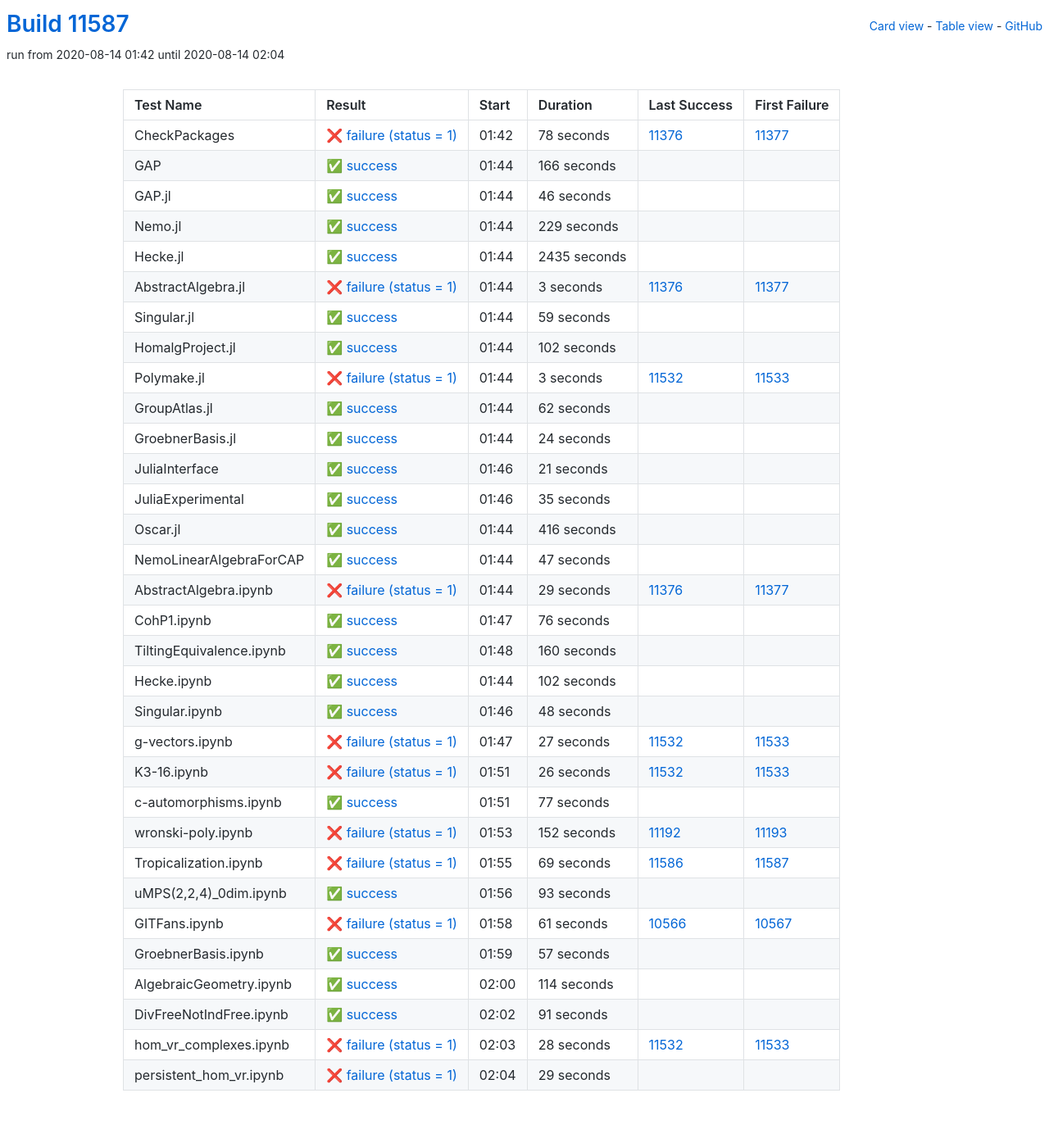
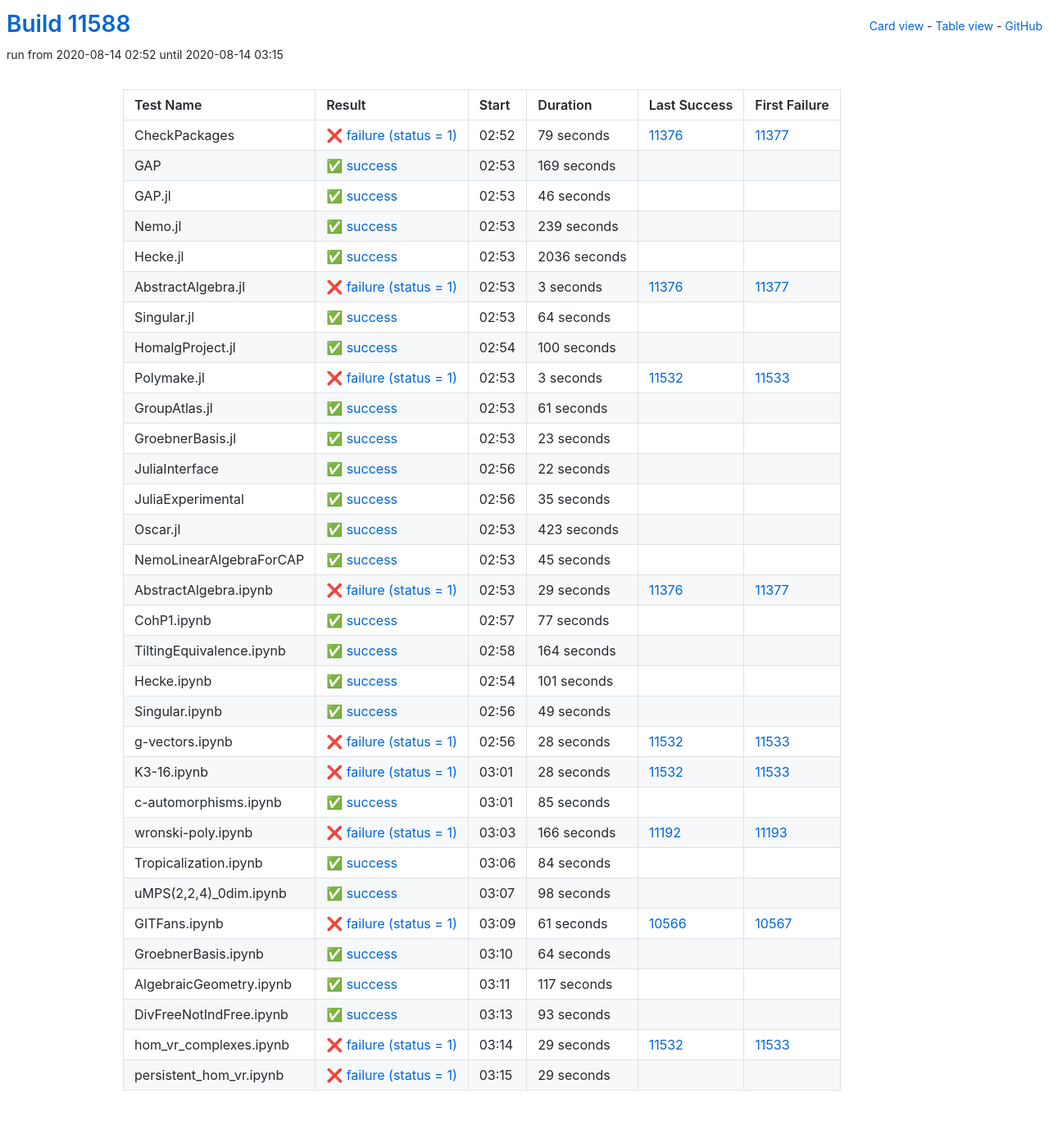
Before and after one commit to oscar-system/oscar-ci-status, a Jekyll site: the page built from table.html, in a window 1280 px wide. Shown: the whole page at 82% size. Built offline with Jekyll 4.4.1, drawn with Linux system fonts in a browser that asks for light colours.

Commit message:
Build #11588

```diff
--- a/_data/ci.yml
+++ b/_data/ci.yml
@@ -1,6 +1,6 @@
 ---
-build: 11587
-build_url: https://oscarci.mathematik.uni-kl.de/job/oscar/11587/
+build: 11588
+build_url: https://oscarci.mathematik.uni-kl.de/job/oscar/11588/
 job: oscar
 organization: oscar-system
 repo: oscar-ci-status
@@ -8,32 +8,32 @@ repourl: https://github.com/oscar-system/oscar-ci-status
 tests:
 - name: CheckPackages
   id: checkpackages
-  log: https://oscarci.mathematik.uni-kl.de/job/oscar/11587/artifact/logs/build-11587/CheckPackages.log
-  start: 2020-08-14 01:42
+  log: https://oscarci.mathematik.uni-kl.de/job/oscar/11588/artifact/logs/build-11588/CheckPackages.log
+  start: 2020-08-14 02:52
   success: false
   exitcode: 1
   status: failure
-  duration: 78
+  duration: 79
   last_success: 11376
   last_success_url: https://oscarci.mathematik.uni-kl.de/job/oscar/11376/
   first_failure: 11377
   first_failure_url: https://oscarci.mathematik.uni-kl.de/job/oscar/11377/
 - name: GAP
   id: gap
-  log: https://oscarci.mathematik.uni-kl.de/job/oscar/11587/artifact/logs/build-11587/GAP.log
-  start: 2020-08-14 01:44
+  log: https://oscarci.mathematik.uni-kl.de/job/oscar/11588/artifact/logs/build-11588/GAP.log
+  start: 2020-08-14 02:53
   success: true
   exitcode: 0
   status: success
-  duration: 166
+  duration: 169
   last_success: false
   last_success_url:
   first_failure: false
   first_failure_url:
 - name: GAP.jl
   id: gap-jl
-  log: https://oscarci.mathematik.uni-kl.de/job/oscar/11587/artifact/logs/build-11587/GAP.jl.log
-  start: 2020-08-14 01:44
+  log: https://oscarci.mathematik.uni-kl.de/job/oscar/11588/artifact/logs/build-11588/GAP.jl.log
+  start: 2020-08-14 02:53
   success: true
   exitcode: 0
   status: success
@@ -44,32 +44,32 @@ tests:
   first_failure_url:
 - name: Nemo.jl
   id: nemo-jl
-  log: https://oscarci.mathematik.uni-kl.de/job/oscar/11587/artifact/logs/build-11587/Nemo.jl.log
-  start: 2020-08-14 01:44
+  log: https://oscarci.mathematik.uni-kl.de/job/oscar/11588/artifact/logs/build-11588/Nemo.jl.log
+  start: 2020-08-14 02:53
   success: true
   exitcode: 0
   status: success
-  duration: 229
+  duration: 239
   last_success: false
   last_success_url:
   first_failure: false
   first_failure_url:
 - name: Hecke.jl
   id: hecke-jl
-  log: https://oscarci.mathematik.uni-kl.de/job/oscar/11587/artifact/logs/build-11587/Hecke.jl.log
-  start: 2020-08-14 01:44
+  log: https://oscarci.mathematik.uni-kl.de/job/oscar/11588/artifact/logs/build-11588/Hecke.jl.log
+  start: 2020-08-14 02:53
   success: true
   exitcode: 0
   status: success
-  duration: 2435
+  duration: 2036
   last_success: false
   last_success_url:
   first_failure: false
   first_failure_url:
 - name: AbstractAlgebra.jl
   id: abstractalgebra-jl
-  log: https://oscarci.mathematik.uni-kl.de/job/oscar/11587/artifact/logs/build-11587/AbstractAlgebra.jl.log
-  start: 2020-08-14 01:44
+  log: https://oscarci.mathematik.uni-kl.de/job/oscar/11588/artifact/logs/build-11588/AbstractAlgebra.jl.log
+  start: 2020-08-14 02:53
   success: false
   exitcode: 1
   status: failure
@@ -80,32 +80,32 @@ tests:
   first_failure_url: https://oscarci.mathematik.uni-kl.de/job/oscar/11377/
 - name: Singular.jl
   id: singular-jl
-  log: https://oscarci.mathematik.uni-kl.de/job/oscar/11587/artifact/logs/build-11587/Singular.jl.log
-  start: 2020-08-14 01:44
+  log: https://oscarci.mathematik.uni-kl.de/job/oscar/11588/artifact/logs/build-11588/Singular.jl.log
+  start: 2020-08-14 02:53
   success: true
   exitcode: 0
   status: success
-  duration: 59
+  duration: 64
   last_success: false
   last_success_url:
   first_failure: false
   first_failure_url:
 - name: HomalgProject.jl
   id: homalgproject-jl
-  log: https://oscarci.mathematik.uni-kl.de/job/oscar/11587/artifact/logs/build-11587/HomalgProject.jl.log
-  start: 2020-08-14 01:44
+  log: https://oscarci.mathematik.uni-kl.de/job/oscar/11588/artifact/logs/build-11588/HomalgProject.jl.log
+  start: 2020-08-14 02:54
   success: true
   exitcode: 0
   status: success
-  duration: 102
+  duration: 100
   last_success: false
   last_success_url:
   first_failure: false
   first_failure_url:
 - name: Polymake.jl
   id: polymake-jl
-  log: https://oscarci.mathematik.uni-kl.de/job/oscar/11587/artifact/logs/build-11587/Polymake.jl.log
-  start: 2020-08-14 01:44
+  log: https://oscarci.mathematik.uni-kl.de/job/oscar/11588/artifact/logs/build-11588/Polymake.jl.log
+  start: 2020-08-14 02:53
   success: false
   exitcode: 1
   status: failure
@@ -116,44 +116,44 @@ tests:
   first_failure_url: https://oscarci.mathematik.uni-kl.de/job/oscar/11533/
 - name: GroupAtlas.jl
   id: groupatlas-jl
-  log: https://oscarci.mathematik.uni-kl.de/job/oscar/11587/artifact/logs/build-11587/GroupAtlas.jl.log
-  start: 2020-08-14 01:44
+  log: https://oscarci.mathematik.uni-kl.de/job/oscar/11588/artifact/logs/build-11588/GroupAtlas.jl.log
+  start: 2020-08-14 02:53
   success: true
   exitcode: 0
   status: success
-  duration: 62
+  duration: 61
   last_success: false
   last_success_url:
   first_failure: false
   first_failure_url:
 - name: GroebnerBasis.jl
   id: groebnerbasis-jl
-  log: https://oscarci.mathematik.uni-kl.de/job/oscar/11587/artifact/logs/build-11587/GroebnerBasis.jl.log
-  start: 2020-08-14 01:44
+  log: https://oscarci.mathematik.uni-kl.de/job/oscar/11588/artifact/logs/build-11588/GroebnerBasis.jl.log
+  start: 2020-08-14 02:53
   success: true
   exitcode: 0
   status: success
-  duration: 24
+  duration: 23
   last_success: false
   last_success_url:
   first_failure: false
   first_failure_url:
 - name: JuliaInterface
   id: juliainterface
-  log: https://oscarci.mathematik.uni-kl.de/job/oscar/11587/artifact/logs/build-11587/JuliaInterface.log
-  start: 2020-08-14 01:46
+  log: https://oscarci.mathematik.uni-kl.de/job/oscar/11588/artifact/logs/build-11588/JuliaInterface.log
+  start: 2020-08-14 02:56
   success: true
   exitcode: 0
   status: success
-  duration: 21
+  duration: 22
   last_success: false
   last_success_url:
   first_failure: false
   first_failure_url:
 - name: JuliaExperimental
   id: juliaexperimental
-  log: https://oscarci.mathematik.uni-kl.de/job/oscar/11587/artifact/logs/build-11587/JuliaExperimental.log
-  start: 2020-08-14 01:46
+  log: https://oscarci.mathematik.uni-kl.de/job/oscar/11588/artifact/logs/build-11588/JuliaExperimental.log
+  start: 2020-08-14 02:56
   success: true
   exitcode: 0
   status: success
@@ -164,32 +164,32 @@ tests:
   first_failure_url:
 - name: Oscar.jl
   id: oscar-jl
-  log: https://oscarci.mathematik.uni-kl.de/job/oscar/11587/artifact/logs/build-11587/Oscar.jl.log
-  start: 2020-08-14 01:44
+  log: https://oscarci.mathematik.uni-kl.de/job/oscar/11588/artifact/logs/build-11588/Oscar.jl.log
+  start: 2020-08-14 02:53
   success: true
   exitcode: 0
   status: success
-  duration: 416
+  duration: 423
   last_success: false
   last_success_url:
   first_failure: false
   first_failure_url:
 - name: NemoLinearAlgebraForCAP
   id: nemolinearalgebraforcap
-  log: https://oscarci.mathematik.uni-kl.de/job/oscar/11587/artifact/logs/build-11587/NemoLinearAlgebraForCAP.log
-  start: 2020-08-14 01:44
+  log: https://oscarci.mathematik.uni-kl.de/job/oscar/11588/artifact/logs/build-11588/NemoLinearAlgebraForCAP.log
+  start: 2020-08-14 02:53
   success: true
   exitcode: 0
   status: success
-  duration: 47
+  duration: 45
   last_success: false
   last_success_url:
   first_failure: false
   first_failure_url:
 - name: AbstractAlgebra.ipynb
   id: abstractalgebra-ipynb
-  log: https://oscarci.mathematik.uni-kl.de/job/oscar/11587/artifact/logs/build-11587/AbstractAlgebra.ipynb.log
-  start: 2020-08-14 01:44
+  log: https://oscarci.mathematik.uni-kl.de/job/oscar/11588/artifact/logs/build-11588/AbstractAlgebra.ipynb.log
+  start: 2020-08-14 02:53
   success: false
   exitcode: 1
   status: failure
@@ -200,80 +200,8 @@ tests:
   first_failure_url: https://oscarci.mathematik.uni-kl.de/job/oscar/11377/
 - name: CohP1.ipynb
   id: cohp1-ipynb
-  log: https://oscarci.mathematik.uni-kl.de/job/oscar/11587/artifact/logs/build-11587/CohP1.ipynb.log
-  start: 2020-08-14 01:47
-  success: true
-  exitcode: 0
-  status: success
-  duration: 76
-  last_success: false
-  last_success_url:
-  first_failure: false
-  first_failure_url:
-- name: TiltingEquivalence.ipynb
-  id: tiltingequivalence-ipynb
-  log: https://oscarci.mathematik.uni-kl.de/job/oscar/11587/artifact/logs/build-11587/TiltingEquivalence.ipynb.log
-  start: 2020-08-14 01:48
-  success: true
-  exitcode: 0
-  status: success
-  duration: 160
-  last_success: false
-  last_success_url:
-  first_failure: false
-  first_failure_url:
-- name: Hecke.ipynb
-  id: hecke-ipynb
-  log: https://oscarci.mathematik.uni-kl.de/job/oscar/11587/artifact/logs/build-11587/Hecke.ipynb.log
-  start: 2020-08-14 01:44
-  success: true
-  exitcode: 0
-  status: success
-  duration: 102
-  last_success: false
-  last_success_url:
-  first_failure: false
-  first_failure_url:
-- name: Singular.ipynb
-  id: singular-ipynb
-  log: https://oscarci.mathematik.uni-kl.de/job/oscar/11587/artifact/logs/build-11587/Singular.ipynb.log
-  start: 2020-08-14 01:46
-  success: true
-  exitcode: 0
-  status: success
-  duration: 48
-  last_success: false
-  last_success_url:
-  first_failure: false
-  first_failure_url:
-- name: g-vectors.ipynb
-  id: g-vectors-ipynb
-  log: https://oscarci.mathematik.uni-kl.de/job/oscar/11587/artifact/logs/build-11587/g-vectors.ipynb.log
-  start: 2020-08-14 01:47
-  success: false
-  exitcode: 1
-  status: failure
-  duration: 27
-  last_success: 11532
-  last_success_url: https://oscarci.mathematik.uni-kl.de/job/oscar/11532/
-  first_failure: 11533
-  first_failure_url: https://oscarci.mathematik.uni-kl.de/job/oscar/11533/
-- name: K3-16.ipynb
-  id: k3-16-ipynb
-  log: https://oscarci.mathematik.uni-kl.de/job/oscar/11587/artifact/logs/build-11587/K3-16.ipynb.log
-  start: 2020-08-14 01:51
-  success: false
-  exitcode: 1
-  status: failure
-  duration: 26
-  last_success: 11532
-  last_success_url: https://oscarci.mathematik.uni-kl.de/job/oscar/11532/
-  first_failure: 11533
-  first_failure_url: https://oscarci.mathematik.uni-kl.de/job/oscar/11533/
-- name: c-automorphisms.ipynb
-  id: c-automorphisms-ipynb
-  log: https://oscarci.mathematik.uni-kl.de/job/oscar/11587/artifact/logs/build-11587/c-automorphisms.ipynb.log
-  start: 2020-08-14 01:51
+  log: https://oscarci.mathematik.uni-kl.de/job/oscar/11588/artifact/logs/build-11588/CohP1.ipynb.log
+  start: 2020-08-14 02:57
   success: true
   exitcode: 0
   status: success
@@ -282,46 +210,118 @@ tests:
   last_success_url:
   first_failure: false
   first_failure_url:
-- name: wronski-poly.ipynb
-  id: wronski-poly-ipynb
-  log: https://oscarci.mathematik.uni-kl.de/job/oscar/11587/artifact/logs/build-11587/wronski-poly.ipynb.log
-  start: 2020-08-14 01:53
+- name: TiltingEquivalence.ipynb
+  id: tiltingequivalence-ipynb
+  log: https://oscarci.mathematik.uni-kl.de/job/oscar/11588/artifact/logs/build-11588/TiltingEquivalence.ipynb.log
+  start: 2020-08-14 02:58
+  success: true
+  exitcode: 0
+  status: success
+  duration: 164
+  last_success: false
+  last_success_url:
+  first_failure: false
+  first_failure_url:
+- name: Hecke.ipynb
+  id: hecke-ipynb
+  log: https://oscarci.mathematik.uni-kl.de/job/oscar/11588/artifact/logs/build-11588/Hecke.ipynb.log
+  start: 2020-08-14 02:54
+  success: true
+  exitcode: 0
+  status: success
+  duration: 101
+  last_success: false
+  last_success_url:
+  first_failure: false
+  first_failure_url:
+- name: Singular.ipynb
+  id: singular-ipynb
+  log: https://oscarci.mathematik.uni-kl.de/job/oscar/11588/artifact/logs/build-11588/Singular.ipynb.log
+  start: 2020-08-14 02:56
+  success: true
+  exitcode: 0
+  status: success
+  duration: 49
+  last_success: false
+  last_success_url:
+  first_failure: false
+  first_failure_url:
+- name: g-vectors.ipynb
+  id: g-vectors-ipynb
+  log: https://oscarci.mathematik.uni-kl.de/job/oscar/11588/artifact/logs/build-11588/g-vectors.ipynb.log
+  start: 2020-08-14 02:56
   success: false
   exitcode: 1
   status: failure
-  duration: 152
+  duration: 28
+  last_success: 11532
+  last_success_url: https://oscarci.mathematik.uni-kl.de/job/oscar/11532/
+  first_failure: 11533
+  first_failure_url: https://oscarci.mathematik.uni-kl.de/job/oscar/11533/
+- name: K3-16.ipynb
+  id: k3-16-ipynb
+  log: https://oscarci.mathematik.uni-kl.de/job/oscar/11588/artifact/logs/build-11588/K3-16.ipynb.log
+  start: 2020-08-14 03:01
+  success: false
+  exitcode: 1
+  status: failure
+  duration: 28
+  last_success: 11532
+  last_success_url: https://oscarci.mathematik.uni-kl.de/job/oscar/11532/
+  first_failure: 11533
+  first_failure_url: https://oscarci.mathematik.uni-kl.de/job/oscar/11533/
+- name: c-automorphisms.ipynb
+  id: c-automorphisms-ipynb
+  log: https://oscarci.mathematik.uni-kl.de/job/oscar/11588/artifact/logs/build-11588/c-automorphisms.ipynb.log
+  start: 2020-08-14 03:01
+  success: true
+  exitcode: 0
+  status: success
+  duration: 85
+  last_success: false
+  last_success_url:
+  first_failure: false
+  first_failure_url:
+- name: wronski-poly.ipynb
+  id: wronski-poly-ipynb
+  log: https://oscarci.mathematik.uni-kl.de/job/oscar/11588/artifact/logs/build-11588/wronski-poly.ipynb.log
+  start: 2020-08-14 03:03
+  success: false
+  exitcode: 1
+  status: failure
+  duration: 166
   last_success: 11192
   last_success_url: https://oscarci.mathematik.uni-kl.de/job/oscar/11192/
   first_failure: 11193
   first_failure_url: https://oscarci.mathematik.uni-kl.de/job/oscar/11193/
 - name: Tropicalization.ipynb
   id: tropicalization-ipynb
-  log: https://oscarci.mathematik.uni-kl.de/job/oscar/11587/artifact/logs/build-11587/Tropicalization.ipynb.log
-  start: 2020-08-14 01:55
-  success: false
-  exitcode: 1
-  status: failure
-  duration: 69
-  last_success: 11586
-  last_success_url: https://oscarci.mathematik.uni-kl.de/job/oscar/11586/
-  first_failure: 11587
-  first_failure_url: https://oscarci.mathematik.uni-kl.de/job/oscar/11587/
-- name: uMPS(2,2,4)_0dim.ipynb
-  id: umps-2-2-4-0dim-ipynb
-  log: https://oscarci.mathematik.uni-kl.de/job/oscar/11587/artifact/logs/build-11587/uMPS-2-2-4-_0dim.ipynb.log
-  start: 2020-08-14 01:56
+  log: https://oscarci.mathematik.uni-kl.de/job/oscar/11588/artifact/logs/build-11588/Tropicalization.ipynb.log
+  start: 2020-08-14 03:06
   success: true
   exitcode: 0
   status: success
-  duration: 93
+  duration: 84
+  last_success: false
+  last_success_url:
+  first_failure: false
+  first_failure_url:
+- name: uMPS(2,2,4)_0dim.ipynb
+  id: umps-2-2-4-0dim-ipynb
+  log: https://oscarci.mathematik.uni-kl.de/job/oscar/11588/artifact/logs/build-11588/uMPS-2-2-4-_0dim.ipynb.log
+  start: 2020-08-14 03:07
+  success: true
+  exitcode: 0
+  status: success
+  duration: 98
   last_success: false
   last_success_url:
   first_failure: false
   first_failure_url:
 - name: GITFans.ipynb
   id: gitfans-ipynb
-  log: https://oscarci.mathematik.uni-kl.de/job/oscar/11587/artifact/logs/build-11587/GITFans.ipynb.log
-  start: 2020-08-14 01:58
+  log: https://oscarci.mathematik.uni-kl.de/job/oscar/11588/artifact/logs/build-11588/GITFans.ipynb.log
+  start: 2020-08-14 03:09
   success: false
   exitcode: 1
   status: failure
@@ -332,56 +332,56 @@ tests:
   first_failure_url: https://oscarci.mathematik.uni-kl.de/job/oscar/10567/
 - name: GroebnerBasis.ipynb
   id: groebnerbasis-ipynb
-  log: https://oscarci.mathematik.uni-kl.de/job/oscar/11587/artifact/logs/build-11587/GroebnerBasis.ipynb.log
-  start: 2020-08-14 01:59
+  log: https://oscarci.mathematik.uni-kl.de/job/oscar/11588/artifact/logs/build-11588/GroebnerBasis.ipynb.log
+  start: 2020-08-14 03:10
   success: true
   exitcode: 0
   status: success
-  duration: 57
+  duration: 64
   last_success: false
   last_success_url:
   first_failure: false
   first_failure_url:
 - name: AlgebraicGeometry.ipynb
   id: algebraicgeometry-ipynb
-  log: https://oscarci.mathematik.uni-kl.de/job/oscar/11587/artifact/logs/build-11587/AlgebraicGeometry.ipynb.log
-  start: 2020-08-14 02:00
+  log: https://oscarci.mathematik.uni-kl.de/job/oscar/11588/artifact/logs/build-11588/AlgebraicGeometry.ipynb.log
+  start: 2020-08-14 03:11
   success: true
   exitcode: 0
   status: success
-  duration: 114
+  duration: 117
   last_success: false
   last_success_url:
   first_failure: false
   first_failure_url:
 - name: DivFreeNotIndFree.ipynb
   id: divfreenotindfree-ipynb
-  log: https://oscarci.mathematik.uni-kl.de/job/oscar/11587/artifact/logs/build-11587/DivFreeNotIndFree.ipynb.log
-  start: 2020-08-14 02:02
+  log: https://oscarci.mathematik.uni-kl.de/job/oscar/11588/artifact/logs/build-11588/DivFreeNotIndFree.ipynb.log
+  start: 2020-08-14 03:13
   success: true
   exitcode: 0
   status: success
-  duration: 91
+  duration: 93
   last_success: false
   last_success_url:
   first_failure: false
   first_failure_url:
 - name: hom_vr_complexes.ipynb
   id: hom-vr-complexes-ipynb
-  log: https://oscarci.mathematik.uni-kl.de/job/oscar/11587/artifact/logs/build-11587/hom_vr_complexes.ipynb.log
-  start: 2020-08-14 02:03
+  log: https://oscarci.mathematik.uni-kl.de/job/oscar/11588/artifact/logs/build-11588/hom_vr_complexes.ipynb.log
+  start: 2020-08-14 03:14
   success: false
   exitcode: 1
   status: failure
-  duration: 28
+  duration: 29
   last_success: 11532
   last_success_url: https://oscarci.mathematik.uni-kl.de/job/oscar/11532/
   first_failure: 11533
   first_failure_url: https://oscarci.mathematik.uni-kl.de/job/oscar/11533/
 - name: persistent_hom_vr.ipynb
   id: persistent-hom-vr-ipynb
-  log: https://oscarci.mathematik.uni-kl.de/job/oscar/11587/artifact/logs/build-11587/persistent_hom_vr.ipynb.log
-  start: 2020-08-14 02:04
+  log: https://oscarci.mathematik.uni-kl.de/job/oscar/11588/artifact/logs/build-11588/persistent_hom_vr.ipynb.log
+  start: 2020-08-14 03:15
   success: false
   exitcode: 1
   status: failure
```
Also changed, not shown: README.md.
